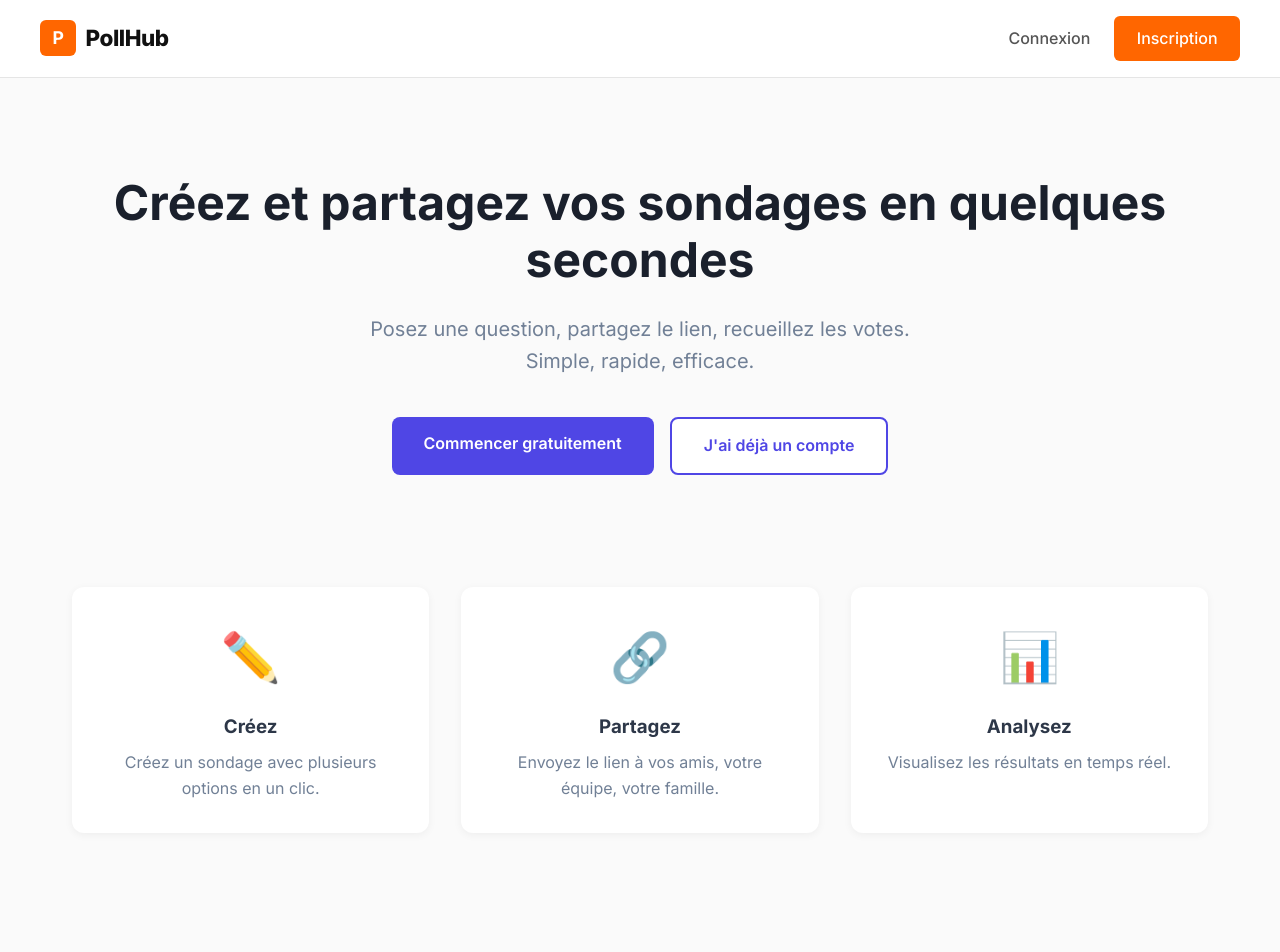
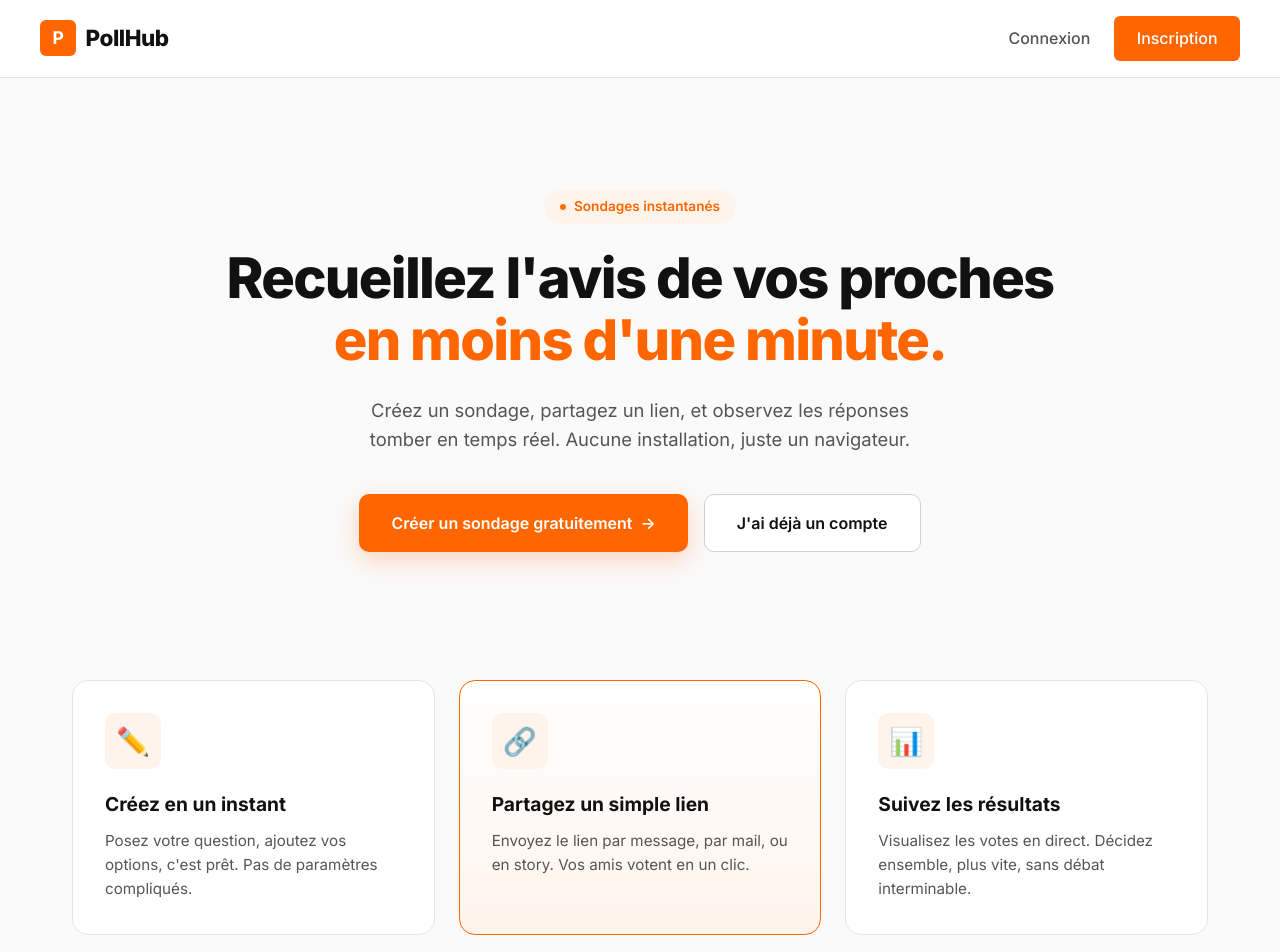
Before and after one commit to quangquan117/Ctf_M2, a React (Vite) app in the folder front/: page / in a window 1280 px wide. Shown: the top 952 px of the page. Before the commit the page ends 913 px from the top, so only its background shows below. Built offline with nearby package versions, Linux system fonts and the light colour scheme; no server answers.

Commit message:
style(front): refonte complète de la page d'accueil avec design PollHub

```diff
--- a/front/src/pages/Home.tsx
+++ b/front/src/pages/Home.tsx
@@ -4,15 +4,25 @@ import "../styles/Home.css";
 function Home() {
   return (
     <div className="home">
+      {/* Section principale */}
       <section className="hero">
-        <h1>Créez et partagez vos sondages en quelques secondes</h1>
+        <div className="hero-badge">
+          <span className="hero-badge-dot"></span>
+          Sondages instantanés
+        </div>
+        <h1>
+          Recueillez l'avis de vos proches
+          <br />
+          <span className="hero-highlight">en moins d'une minute.</span>
+        </h1>
         <p className="subtitle">
-          Posez une question, partagez le lien, recueillez les votes.
-          Simple, rapide, efficace.
+          Créez un sondage, partagez un lien, et observez les réponses tomber
+          en temps réel. Aucune installation, juste un navigateur.
         </p>
         <div className="hero-buttons">
           <Link to="/inscription" className="btn-primary">
-            Commencer gratuitement
+            Créer un sondage gratuitement
+            <span className="btn-arrow">→</span>
           </Link>
           <Link to="/connexion" className="btn-secondary">
             J'ai déjà un compte
@@ -20,22 +30,47 @@ function Home() {
         </div>
       </section>
 
+      {/* Section fonctionnalités */}
       <section className="features">
         <div className="card">
-          <div className="icon">✏️</div>
-          <h3>Créez</h3>
-          <p>Créez un sondage avec plusieurs options en un clic.</p>
+          <div className="icon-wrapper">
+            <span className="icon">✏️</span>
+          </div>
+          <h3>Créez en un instant</h3>
+          <p>
+            Posez votre question, ajoutez vos options, c'est prêt.
+            Pas de paramètres compliqués.
+          </p>
+        </div>
+        <div className="card card-featured">
+          <div className="icon-wrapper">
+            <span className="icon">🔗</span>
+          </div>
+          <h3>Partagez un simple lien</h3>
+          <p>
+            Envoyez le lien par message, par mail, ou en story. Vos amis
+            votent en un clic.
+          </p>
         </div>
         <div className="card">
-          <div className="icon">🔗</div>
-          <h3>Partagez</h3>
-          <p>Envoyez le lien à vos amis, votre équipe, votre famille.</p>
+          <div className="icon-wrapper">
+            <span className="icon">📊</span>
+          </div>
+          <h3>Suivez les résultats</h3>
+          <p>
+            Visualisez les votes en direct. Décidez ensemble, plus vite,
+            sans débat interminable.
+          </p>
         </div>
-        <div className="card">
-          <div className="icon">📊</div>
-          <h3>Analysez</h3>
-          <p>Visualisez les résultats en temps réel.</p>
-        </div>
+      </section>
+
+      {/* Section CTA */}
+      <section className="cta">
+        <h2>Prêt à lancer votre premier sondage ?</h2>
+        <p>Inscrivez-vous, c'est gratuit et ça prend 30 secondes.</p>
+        <Link to="/inscription" className="btn-primary btn-large">
+          Commencer maintenant
+        </Link>
       </section>
     </div>
   );
--- a/front/src/styles/Home.css
+++ b/front/src/styles/Home.css
@@ -4,21 +4,54 @@
   padding: 2rem;
 }
 
+/* ===== HERO ===== */
 .hero {
   text-align: center;
-  padding: 4rem 1rem;
+  padding: 5rem 1rem 4rem;
+}
+
+.hero-badge {
+  display: inline-flex;
+  align-items: center;
+  gap: 0.5rem;
+  background: var(--color-primary-light);
+  color: var(--color-primary);
+  padding: 0.4rem 1rem;
+  border-radius: 999px;
+  font-size: 0.85rem;
+  font-weight: 600;
+  margin-bottom: 1.5rem;
+}
+
+.hero-badge-dot {
+  width: 6px;
+  height: 6px;
+  border-radius: 50%;
+  background: var(--color-primary);
+  animation: pulse 2s infinite;
+}
+
+@keyframes pulse {
+  0%, 100% { opacity: 1; }
+  50% { opacity: 0.4; }
 }
 
 .hero h1 {
-  font-size: 3rem;
-  color: #1a202c;
+  font-size: clamp(2.2rem, 5vw, 3.5rem);
+  color: var(--color-text);
   margin-bottom: 1.5rem;
-  line-height: 1.2;
+  line-height: 1.1;
+  letter-spacing: -0.03em;
+  font-weight: 800;
+}
+
+.hero-highlight {
+  color: var(--color-primary);
 }
 
 .subtitle {
-  font-size: 1.25rem;
-  color: #718096;
+  font-size: 1.15rem;
+  color: var(--color-text-secondary);
   max-width: 600px;
   margin: 0 auto 2.5rem;
 }
@@ -30,75 +63,143 @@
   flex-wrap: wrap;
 }
 
+/* ===== BOUTONS ===== */
 .btn-primary,
 .btn-secondary {
-  padding: 0.9rem 2rem;
-  border-radius: 8px;
+  display: inline-flex;
+  align-items: center;
+  gap: 0.5rem;
+  padding: 0.95rem 2rem;
+  border-radius: var(--radius-md);
   font-weight: 600;
-  transition: all 0.2s;
+  font-size: 1rem;
+  transition: all var(--transition-base);
 }
 
 .btn-primary {
-  background: #4f46e5;
+  background: var(--color-primary);
   color: white;
+  box-shadow: var(--shadow-orange);
 }
 
 .btn-primary:hover {
-  background: #4338ca;
+  background: var(--color-primary-hover);
   transform: translateY(-2px);
+  box-shadow: 0 12px 28px rgba(255, 102, 0, 0.35);
+}
+
+.btn-arrow {
+  transition: transform var(--transition-fast);
+}
+
+.btn-primary:hover .btn-arrow {
+  transform: translateX(4px);
 }
 
 .btn-secondary {
-  background: white;
-  color: #4f46e5;
-  border: 2px solid #4f46e5;
+  background: var(--color-surface);
+  color: var(--color-text);
+  border: 1px solid var(--color-border-strong);
 }
 
 .btn-secondary:hover {
-  background: #4f46e5;
-  color: white;
+  border-color: var(--color-primary);
+  color: var(--color-primary);
 }
 
+.btn-large {
+  padding: 1.1rem 2.5rem;
+  font-size: 1.05rem;
+}
+
+/* ===== CARTES FONCTIONNALITÉS ===== */
 .features {
   display: grid;
   grid-template-columns: repeat(auto-fit, minmax(280px, 1fr));
-  gap: 2rem;
-  padding: 3rem 0;
+  gap: 1.5rem;
+  padding: 4rem 0;
 }
 
 .card {
-  background: white;
+  background: var(--color-surface);
   padding: 2rem;
-  border-radius: 12px;
-  text-align: center;
-  box-shadow: 0 2px 8px rgba(0, 0, 0, 0.05);
-  transition: transform 0.2s, box-shadow 0.2s;
+  border-radius: var(--radius-lg);
+  border: 1px solid var(--color-border);
+  transition: all var(--transition-base);
 }
 
 .card:hover {
   transform: translateY(-4px);
-  box-shadow: 0 8px 16px rgba(0, 0, 0, 0.1);
+  border-color: var(--color-primary);
+  box-shadow: var(--shadow-lg);
+}
+
+.card-featured {
+  background: linear-gradient(180deg, #fff 0%, var(--color-primary-light) 100%);
+  border-color: var(--color-primary);
+}
+
+.icon-wrapper {
+  display: inline-flex;
+  align-items: center;
+  justify-content: center;
+  width: 56px;
+  height: 56px;
+  background: var(--color-primary-light);
+  border-radius: var(--radius-md);
+  margin-bottom: 1.2rem;
 }
 
 .icon {
-  font-size: 3rem;
-  margin-bottom: 1rem;
+  font-size: 1.7rem;
 }
 
 .card h3 {
-  color: #2d3748;
-  margin-bottom: 0.5rem;
+  color: var(--color-text);
+  margin-bottom: 0.6rem;
+  font-size: 1.2rem;
+  font-weight: 700;
 }
 
 .card p {
-  color: #718096;
+  color: var(--color-text-secondary);
+  font-size: 0.95rem;
+}
+
+/* ===== CTA ===== */
+.cta {
+  text-align: center;
+  padding: 4rem 2rem;
+  margin: 2rem 0 4rem;
+  background: linear-gradient(135deg, #1a1a1a 0%, #2d2d2d 100%);
+  border-radius: var(--radius-lg);
+  color: white;
+}
+
+.cta h2 {
+  font-size: 2rem;
+  font-weight: 800;
+  margin-bottom: 0.8rem;
+  letter-spacing: -0.02em;
+}
+
+.cta p {
+  color: rgba(255, 255, 255, 0.7);
+  margin-bottom: 2rem;
+  font-size: 1.05rem;
 }
 
 @media (max-width: 768px) {
-  .hero h1 {
-    font-size: 2rem;
+  .hero {
+    padding: 3rem 1rem 2rem;
   }
-  .subtitle {
-    font-size: 1rem;
+  .features {
+    padding: 2rem 0;
+  }
+  .cta {
+    padding: 3rem 1.5rem;
+  }
+  .cta h2 {
+    font-size: 1.5rem;
   }
 }
```
